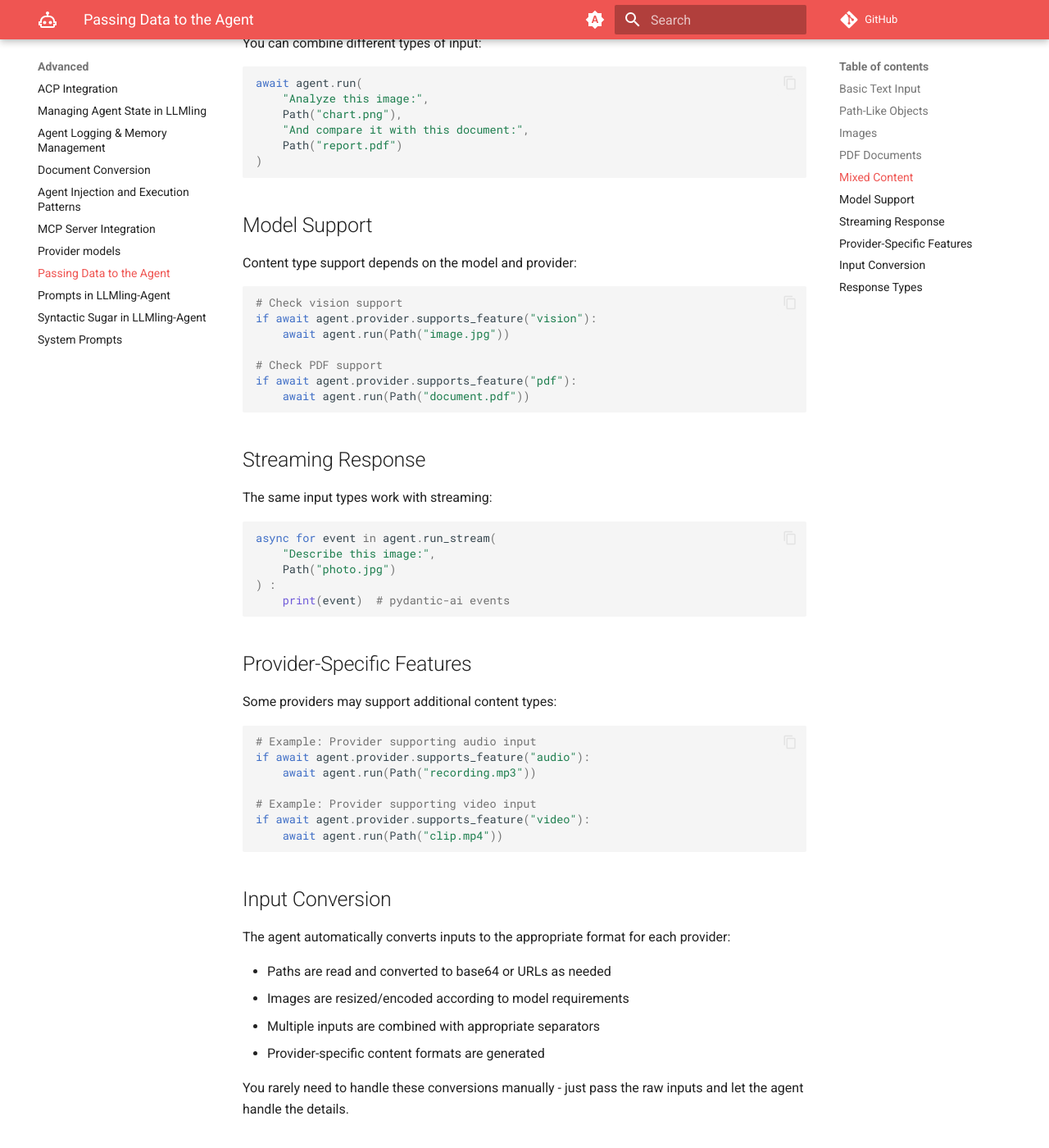
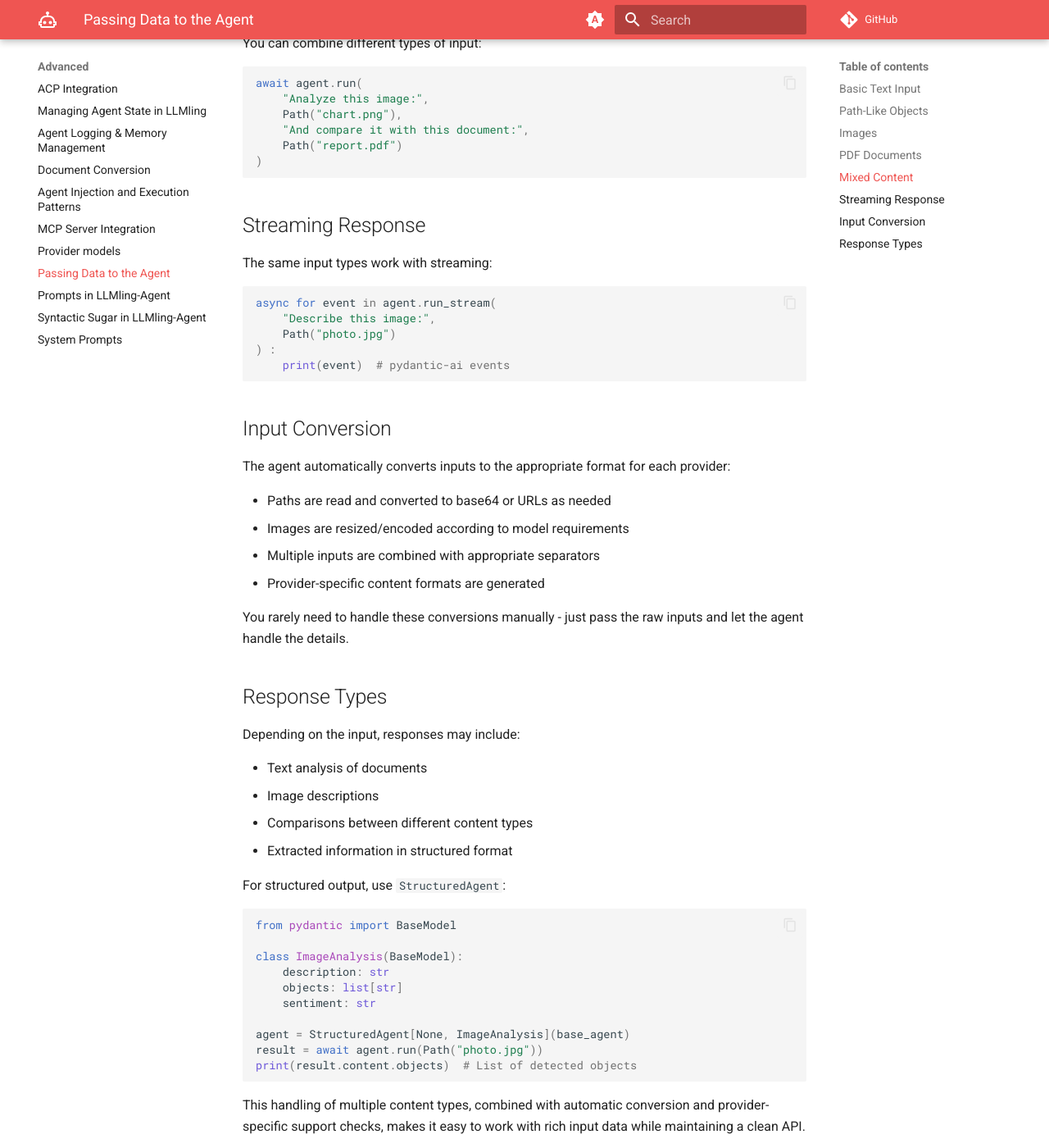
Before and after one commit to uk0/llmling-agent, an MkDocs documentation site: the page built from docs/advanced/passing_data.md, in a window 1280 px wide and 1400 px high, scrolled down 1382 px. Shown: the whole window at 82% size. Built offline with MkDocs 1.6.1 and Material for MkDocs 9.7.7, drawn with Linux system fonts in a browser that asks for light colours; comment, search, counter and statistics services are not loaded.

Commit message:
chore: cleanup

````diff
--- a/docs/advanced/passing_data.md
+++ b/docs/advanced/passing_data.md
@@ -66,19 +66,6 @@ await agent.run(
 )
 ```
 
-## Model Support
-
-Content type support depends on the model and provider:
-
-```python
-# Check vision support
-if await agent.provider.supports_feature("vision"):
-    await agent.run(Path("image.jpg"))
-
-# Check PDF support
-if await agent.provider.supports_feature("pdf"):
-    await agent.run(Path("document.pdf"))
-```
 
 ## Streaming Response
 
@@ -92,19 +79,6 @@ async for event in agent.run_stream(
     print(event)  # pydantic-ai events
 ```
 
-## Provider-Specific Features
-
-Some providers may support additional content types:
-
-```python
-# Example: Provider supporting audio input
-if await agent.provider.supports_feature("audio"):
-    await agent.run(Path("recording.mp3"))
-
-# Example: Provider supporting video input
-if await agent.provider.supports_feature("video"):
-    await agent.run(Path("clip.mp4"))
-```
 
 ## Input Conversion
 
````
